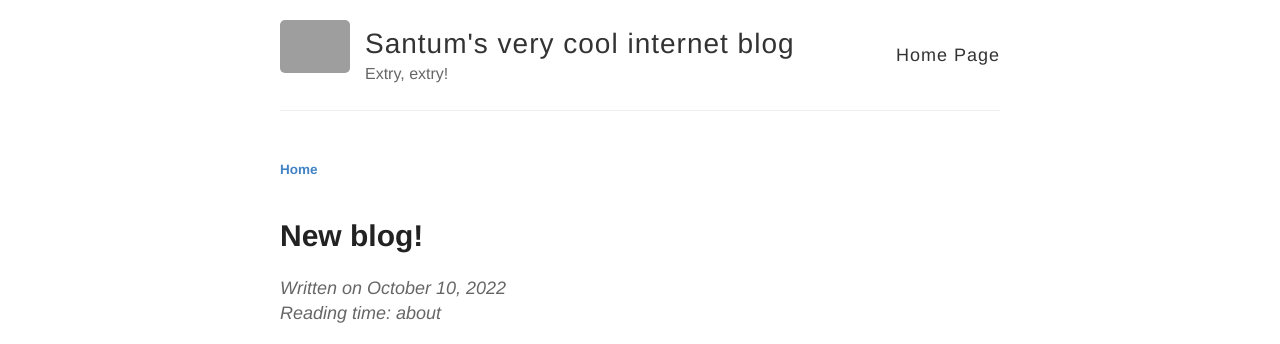
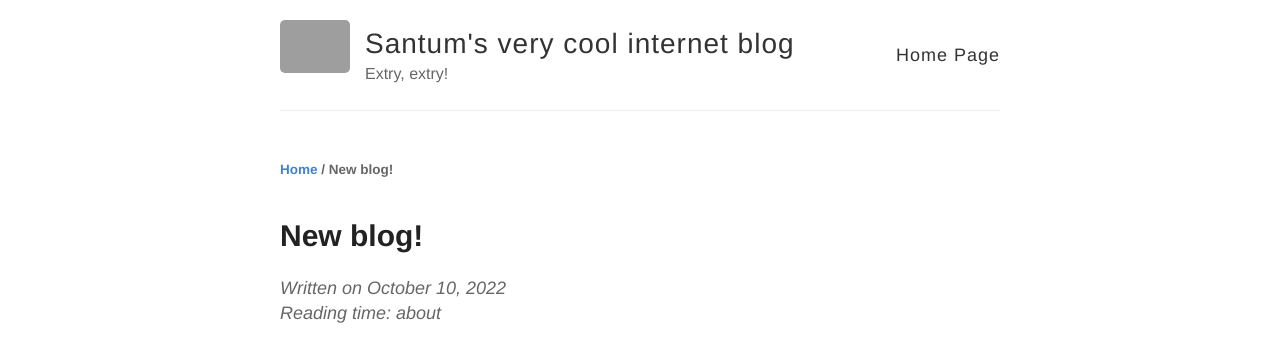
Before and after one commit to santumerino/blog, a Jekyll site: the page built from _posts/2022-10-10-New-blog!.md, in a window 1280 px wide. Shown: the top 344 px of the page. Built offline with Jekyll 4.4.1, drawn with Linux system fonts in a browser that asks for light colours.

Commit message:
Update breadcrumbs.html

```diff
--- a/_includes/breadcrumbs.html
+++ b/_includes/breadcrumbs.html
@@ -1,6 +1,6 @@
 <div id="breadcrumbs">
-{% assign crumbs = https://www.santumerino.com/blog/ | split: '/' %}
-<a href="/">Home</a>
+{% assign crumbs = page.url | remove:'/index.html' | split: '/' %}
+<a href="/blog">Home</a>
 {% for crumb in crumbs offset: 1 %}
   {% if forloop.last %}
     / {{ page.title }}
```
